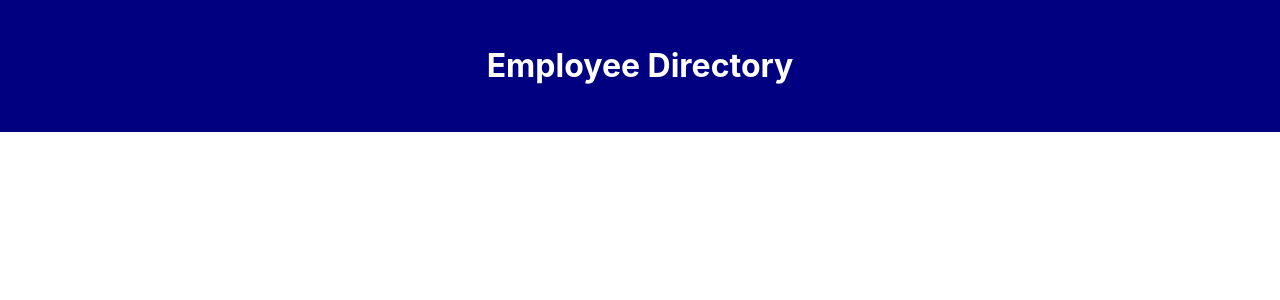
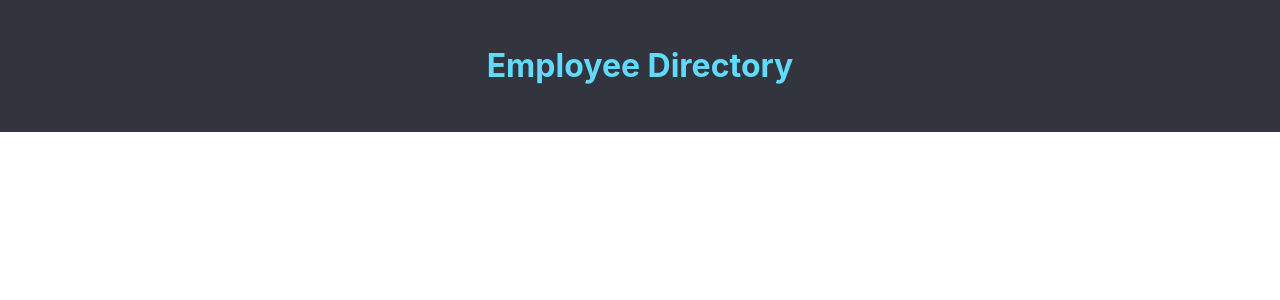
Before and after one commit to johnsonr84/react-employee-directory, a React (Create React App) app: page / in a window 1280 px wide. Shown: the top 300 px of the page. Built offline with nearby package versions, Linux system fonts and the light colour scheme.

Commit message:
update header styles

```diff
--- a/src/components/Header/style.css
+++ b/src/components/Header/style.css
@@ -1,9 +1,9 @@
 header {
 	padding: 25px;
-	background-color: navy;
+	background-color: #32353E;
 }
 
 header > h1 {
 	text-align: center;
-	color: #fff;
+	color: #61DAFB;
 }
```
